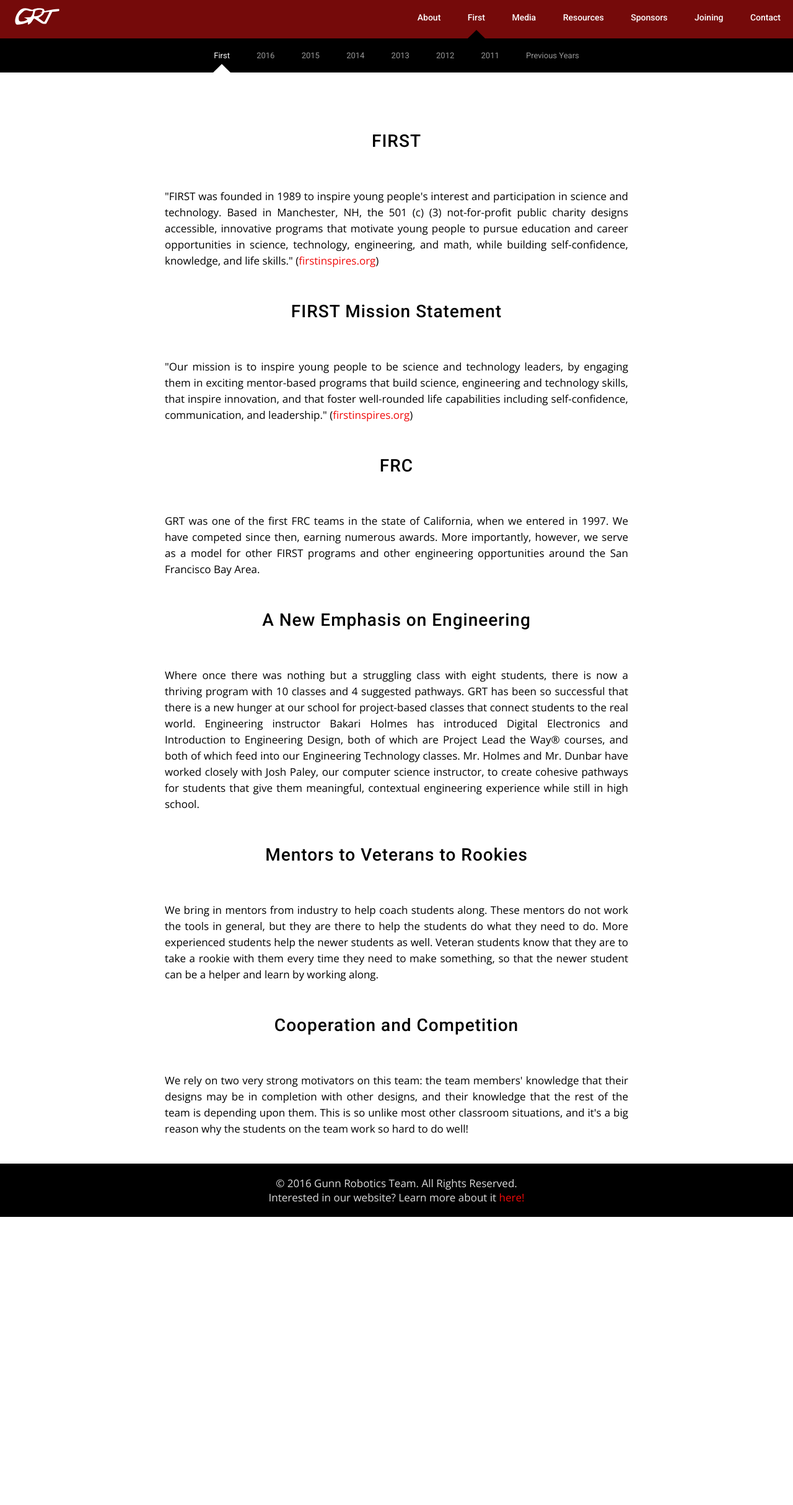
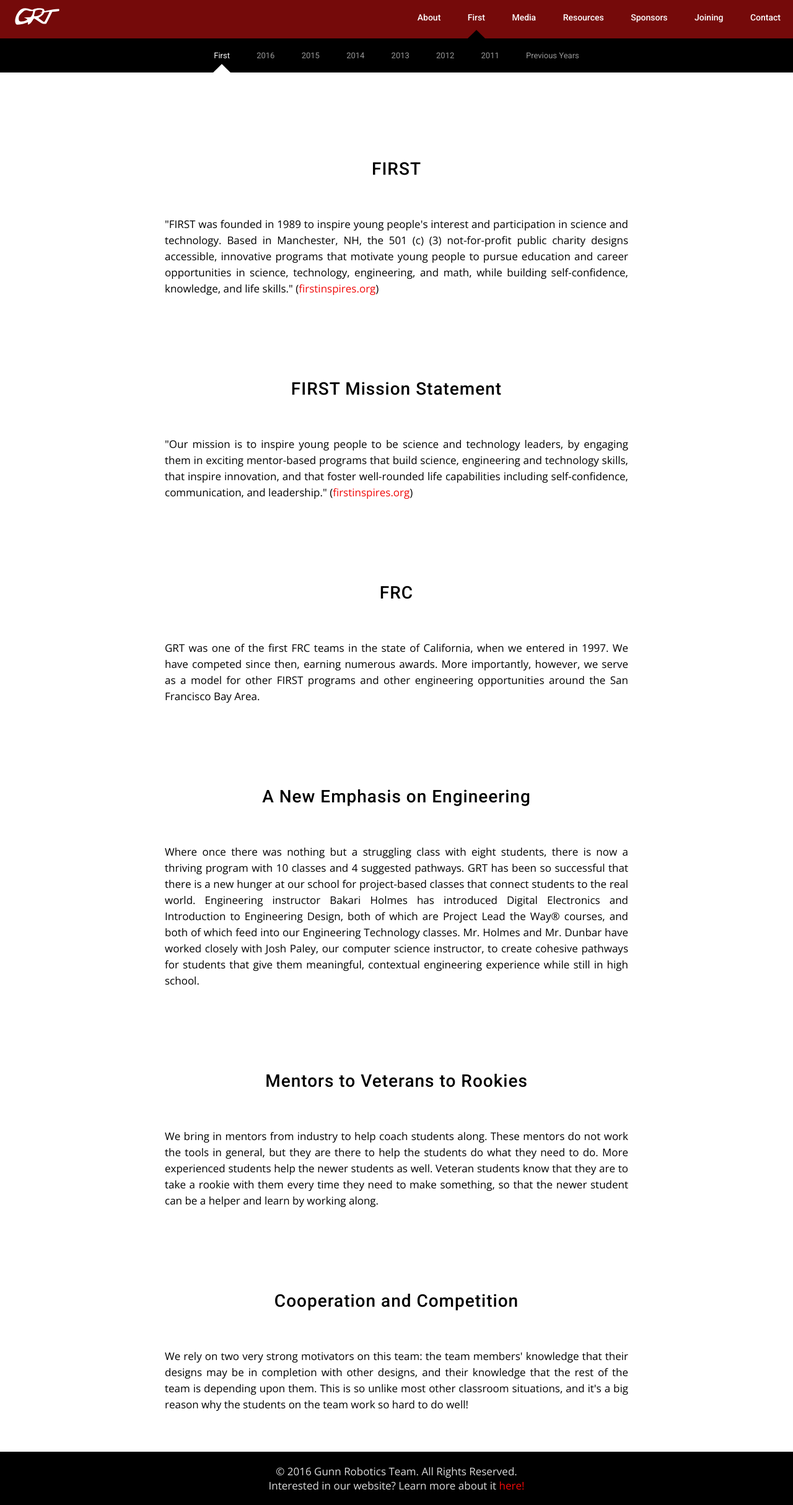
Before and after one commit to cpm650/GRTWebsite, a PHP site: page /first.php in a window 1280 px wide. Shown: the whole page at 62% size. Before the commit the page ends 1964 px from the top, so only its background shows below. Run offline with PHP 8.4, Linux system fonts and the light colour scheme.

Commit message:
imaging styling adjustments

```diff
--- a/CSS/primaryStyle.css
+++ b/CSS/primaryStyle.css
@@ -54,6 +54,8 @@ a:hover{
     width: 100%;
     background-size: 100%;
     background-position: 50% 50%;
+    margin-top:15px;
+    padding: 30px 0px 20px 0px;
     text-align: justify;
 }
 
--- a/PHP_Engines/grtXmlEngine.php
+++ b/PHP_Engines/grtXmlEngine.php
@@ -127,8 +127,9 @@ class PageContent extends XMLDoc {
     private function content_generate(){
         for($i = 0; $i < $this->dataCount; $i++){
             $backgroundImage = $this->data->section[$i]->backgroundImage;
+            $sizeOfEmptyCDATA = 22;
             echo
-            "<div class='wrapper subsection-wrapper' style='" . (strlen($backgroundImage) <= 22 ? "background-color:rgb(255, 255, 255);" : "background-image: url(" . $backgroundImage . "); color:rgb(212, 212, 212);") . "'>
+            "<div class='wrapper subsection-wrapper' style='" . (strlen($backgroundImage) <= $sizeOfEmptyCDATA ? "background-color:rgb(255, 255, 255);" : "background-image: url(" . $backgroundImage . "); color:rgb(212, 212, 212);") . "'>
             <div class='subsection'>
             <div class='sectionTitle'>" . $this->data->section[$i]->SSTitle . "</div>
             <div class='sectionBody'>
```
